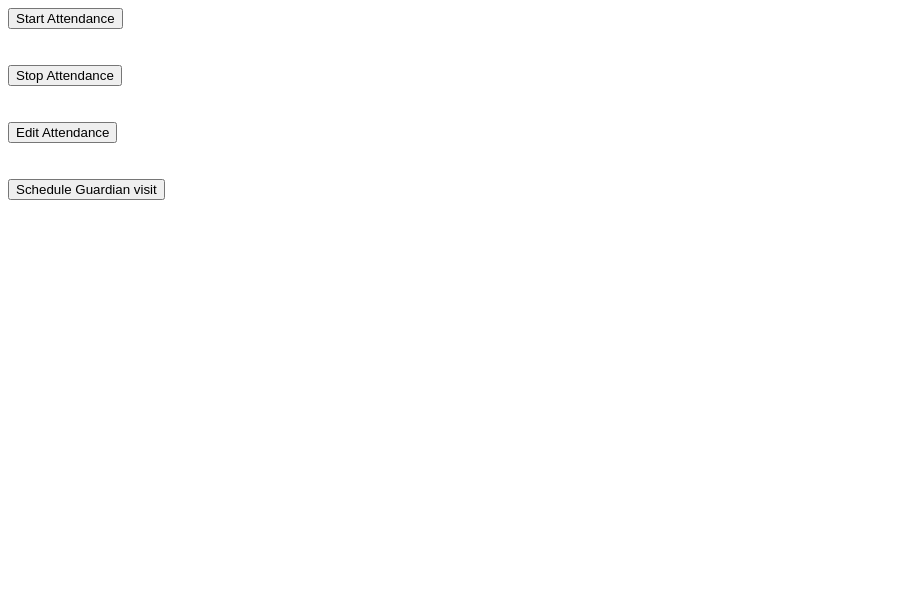
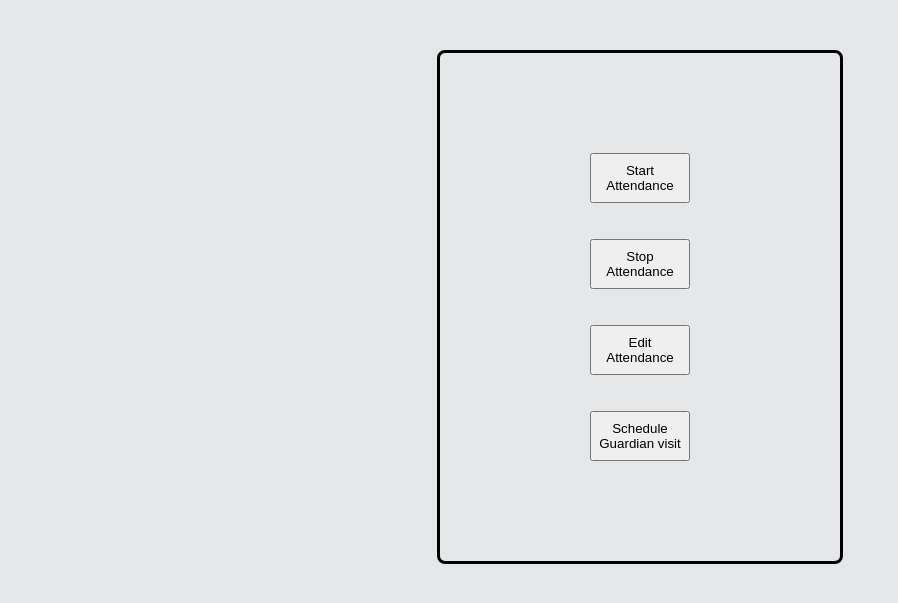
Before and after one commit to 1hef001/SIH-templates, a Flask app: page / in a window 1280 px wide. Shown: the top 603 px of the page, without its empty margins (0-898 px from the left). Run offline with Flask 2, Linux system fonts and the light colour scheme.

Commit message:
Updated index.html
css has been added

```diff
--- a/SIH html/templates/index.html
+++ b/SIH html/templates/index.html
@@ -4,6 +4,23 @@
     <meta charset="UTF-8">
     <meta name="viewport" content="width=device-width, initial-scale=1.0">
     <title>Face Recognition - Attendance</title>
+<style>
+        body {
+            background-color:#E5E7E9;
+            }
+         .container {
+            width: 200px;
+            margin: auto;
+            margin-top: 50px;
+
+            height: auto;
+            border: 3px solid #000000;
+            border-radius: 0.5em;
+            padding: 100px;
+            justify-content: "center";
+            align-content: "center";
+            }
+</style>
 </head>
 <body>
     <div>
@@ -20,10 +37,11 @@
             {% endif %}
         {% endwith %}
     </div>
+    <div class="container">
     <div>
         <form action="./start-attendance">
             <a href="{{ url_for('init_start_attendance') }}">
-                <button>Start Attendance</button>
+                <button style="height: 50px; width: 100px; margin-left:50px">Start Attendance</button>
             </a>
         </form>
     </div>
@@ -31,7 +49,7 @@
     <div>
         <form action="./stop-attendance">
             <a href="{{ url_for('init_stop_attendance') }}">
-                <button>Stop Attendance</button>
+                <button style="height: 50px; width: 100px; margin-left:50px">Stop Attendance</button>
             </a>
         </form>
     </div>
@@ -39,7 +57,7 @@
     <div>
         <form action="./edit-attendance">
             <a href="{{ url_for('init_edit_attendance') }}">
-                <button>Edit Attendance</button>
+                <button style="height: 50px; width: 100px; margin-left:50px">Edit Attendance</button>
             </a>
         </form>
     </div>
@@ -47,9 +65,10 @@
     <div>
         <form action="./schedule-visit">
             <a href="{{ url_for('init_schedule_visit') }}">
-                <button>Schedule Guardian visit</button>
+                <button style="height: 50px; width: 100px; margin-left:50px">Schedule Guardian visit</button>
             </a>
         </form>
     </div>
+    </div>
 </body>
 </html>
```
